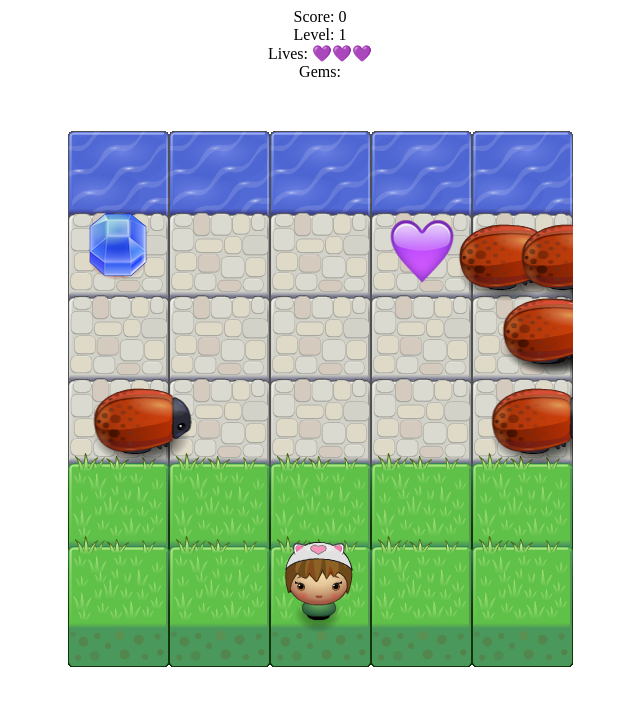
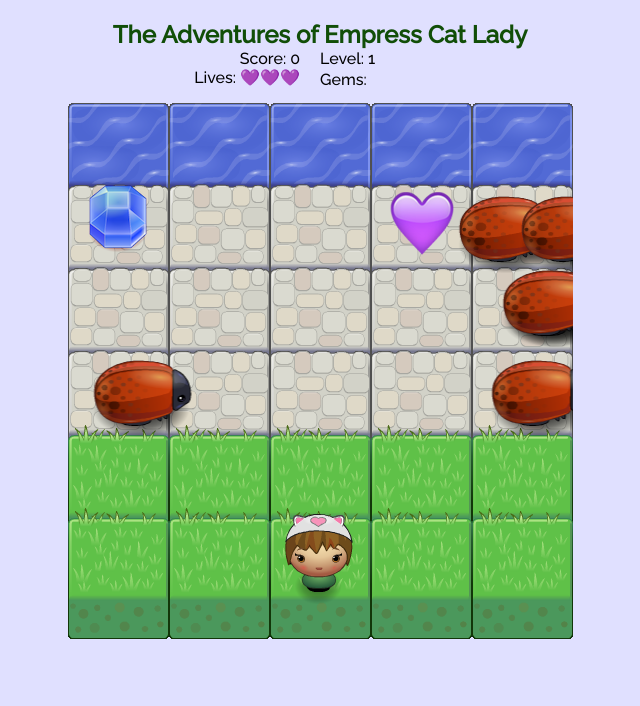
Before and after one commit to dooster/arcade-game, a plain HTML site: page index.html in a window 1280 px wide. Shown: the whole page, without its empty margins (320-960 px from the left). Drawn offline with Linux system fonts and the light colour scheme.

Commit message:
Add CSS styling and a title

```diff
--- a/css/style.css
+++ b/css/style.css
@@ -1,7 +1,56 @@
+* {
+  -webkit-box-sizing: border-box;
+  -moz-box-sizing: border-box;
+  -ms-box-sizing: border-box;
+  box-sizing: border-box;
+}
+
+img, embed, object, video {
+  max-width: 100%;
+}
+
 body {
+    font-family: 'Raleway', sans-serif;
     text-align: center;
+    background: #e0e0ff;
 }
 
 #game {
+    margin-top: -36px;
     width: 100%;
 }
+
+h2 {
+    padding-bottom: -10px;
+    margin-bottom: 0;
+    color: #114e08;
+}
+
+#row {
+    display: flex;
+    display: -webkit-flex;
+    display: -moz-flex;
+    display: -ms-flex;
+    flex-wrap: wrap;
+    -webkit-flex-wrap: wrap;
+    -moz-flex-wrap: wrap;
+    -ms-flex-wrap: wrap;
+    width: 100%;
+}
+
+.counters {
+    width: calc((100% - 40px) / 2);
+    margin-right: 20px;
+}
+
+#collectibles {
+    text-align: left;
+}
+
+#gameState {
+    text-align: right;
+}
+
+#gem {
+    padding-top: 2px;
+}
--- a/index.html
+++ b/index.html
@@ -1,16 +1,22 @@
 <!DOCTYPE html>
 <html>
 <head>
+    <link href='https://fonts.googleapis.com/css?family=Raleway:500' rel='stylesheet' type='text/css'>
     <meta charset="UTF-8">
     <title>Effective JavaScript: Frogger</title>
     <link rel="stylesheet" href="css/style.css">
 </head>
 <body>
-    <div class = 'gameInfo'>
-        <div id='score'>Score: 0</div>
-        <div id='level'>Level: 1</div>
-        <div id='life'>Lives: </div>
-        <div id='gem'>Gems: 0</div>
+    <h2>The Adventures of Empress Cat Lady</h2>
+    <div id='row'>
+        <div class='counters' id='gameState'>
+            <div id='score'>Score: 0</div>
+            <div id='life'>Lives: </div>
+        </div>
+        <div class='counters' id='collectibles'>
+            <div id='level'>Level: 1</div>
+            <div id='gem'>Gems: </div>
+        </div>
     </div>
     <div id = 'game'>
         <script src="js/resources.js"></script>
--- a/js/app.js
+++ b/js/app.js
@@ -10,7 +10,6 @@
 -create a splash screen with character select
 -modify lives and score CSS
 -collect enough gems to enter additional underwater level
--show number of gems
 */
 
 //create global variable level which is used to determine enemy speed
@@ -80,14 +79,14 @@ Heart.prototype.disappear = function () {
 
 //Hearts make the player hearty and increase
 //total number of lives and player speed upon contact
-//contact pushes an extra unicode heart ('&#128154;')
-//into the player live's array, calls the disappear function
-//and increases player speed
 Heart.prototype.collision = function () {
     if (player.x <= heart.x + 65
         && player.x + 65 >= heart.x
         && player.y <= heart.y + 55
         && player.y + 90 >= heart.y)
+    //contact pushes an extra unicode heart ('&#128154;')
+    //into the player live's array, calls the disappear function
+    //and increases player speed
     {
         playerLives.push('&#128156;');
         heart.disappear();
@@ -134,19 +133,17 @@ Gem.prototype.disappear = function () {
 }
 
 //gems are valuable but extremely big and heavy
-//on contact, each gem:
-//increases a player's score, which is written onto the browser
-//calls the gem's disappear function
-//increases the spawn time by a quarter second, making the gems rarer
-//increases the player's gem count by 1
-//and decreases the player's speed by 2 due to their weight.
-//if a gem and a heart appear in the same location, the gem will
-//immediately move locations
 Gem.prototype.collision = function () {
     if (player.x <= gem.x + 55
         && player.x + 70 >= gem.x
         && player.y <= gem.y + 45
         && player.y + 90 >= gem.y)
+    //on contact, each gem:
+    //increases a player's score, which is written onto the browser
+    //calls the gem's disappear function
+    //increases the spawn time by a quarter second, making the gems rarer
+    //increases the player's gem count by 1
+    //and decreases the player's speed by 2 due to their weight.
     {
         playerScore += 50;
         scoreEl.textContent = 'Score: ' + playerScore;
@@ -154,23 +151,29 @@ Gem.prototype.collision = function () {
         gem.spawnTime += 250;
         gem.count.push('&#128142;');
         player.speed -= 2;
+        gem.cssUpdate();
     }
     if (heart.x <= gem.x + 30
         && heart.x + 30 >= gem.x
         && heart.y <= gem.y + 50
         && heart.y + 50 >= gem.y
         )
+    //if a gem and a heart appear in the same location, the gem will
+    //immediately move locations
     {
         gem.create();
     }
 }
 
+Gem.prototype.cssUpdate = function () {
+    if (gem.count.length > 0) {
+        var gemCSS = document.getElementById('gem');
+        gemCSS.style.padding = '-1px';
+    }
+}
+
 Gem.prototype.update = function (dt) {
     gem.collision();
-    /*(this.x += this.speed) * dt;
-    if (this.x > 505) {
-        this.x = -500;
-    }*/
 }
 
 Gem.prototype.render = function() {
@@ -224,35 +227,35 @@ Player.prototype.render = function() {
 }
 
 //a function that checks to see if the player and enemy sprites collide
-//if there is a collision:
-//the player returns to the starting coordinates on the canvas,
-//the player life array loses a heart,
-//and the player speed decreases by two due to the loss of life
-//additionally, if the player score is greater or equal to 50,
-//the player loses 50 points and that is written into the browser
-//And if the gem count is greater or equal to one,
-//the player loses a gem to the greedy bugs
-//but the loss of the additional weight makes the player's speed increase by 2
 function checkEnemyCollisions() {
     for (var i = 0; i < allEnemies.length; i++) {
         if (player.x <= allEnemies[i].x + 70
             && player.x + 70 >= allEnemies[i].x
             && player.y <= allEnemies[i].y + 50
             && player.y + 50 >= allEnemies[i].y)
+            //if there is a collision:
+            //the player returns to the starting coordinates on the canvas,
+            //the player life array loses a heart,
+            //and the player speed decreases by two due to the loss of life
         {
                 player.x = 200;
                 player.y = 415;
                 playerLives.splice(-1, 1);
                 player.speed -= 2;
+                //additionally, if the player score is greater or equal to 50,
+                //the player loses 50 points and that is written into the browser
                 if (playerScore >= 50) {
                     playerScore -= 50;
                     scoreEl.textContent = 'Score: ' + playerScore;
                 }
+                //And if the gem count is greater or equal to one,
+                //the player loses a gem to the greedy bugs
+                //but the loss of the additional weight makes the player's speed
+                //increase by 2
                 if (gem.count.length >=1) {
                     gem.count.splice(-1, 1);
                     player.speed += 2;
                 }
-                //reset(); //create reset function
         }
     }
 }
@@ -278,6 +281,8 @@ function playerLife() {
     lifeEl.innerHTML = 'Lives: ' + playerLives.join("");
 }
 
+//this function writes the number of gems to the browser
+//as a string, from the gem.count array
 function playerGem() {
     var gemEl = document.getElementById('gem');
     gemEl.innerHTML = 'Gems: ' + gem.count.join("");
@@ -293,7 +298,6 @@ Player.prototype.update = function(dt) {
     score();
     playerLife();
     playerGem();
-    console.log(gem.count);
 }
 
 /*function gameOver() {
@@ -330,3 +334,7 @@ document.addEventListener('keydown', function(e) {
 
     player.handleInput(allowedKeys[e.keyCode]);
 });
+
+function htmlTweaker () {
+
+}
```
